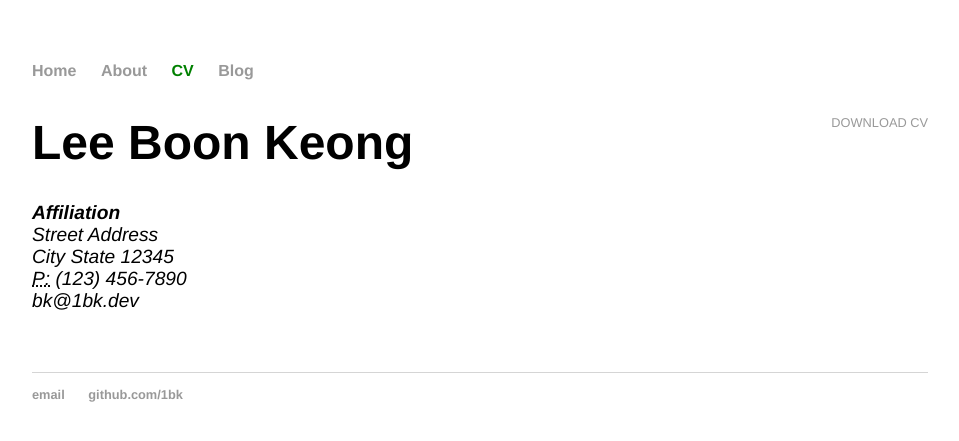
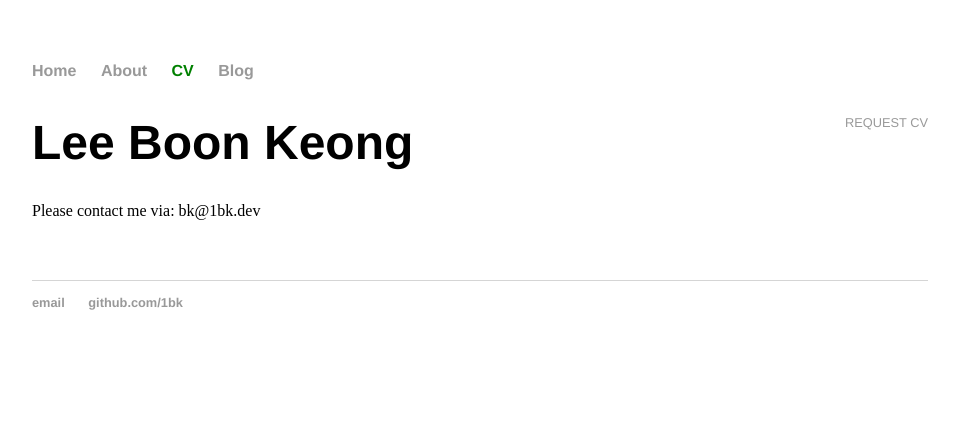
Before and after one commit to 1bk/1bk.github.io, a Jekyll site: the page built from cv/index.html, in a window 1280 px wide. Shown: the top 441 px of the page, without its empty margins (160-1119 px from the left). Built offline with Jekyll 4.4.1, drawn with Linux system fonts in a browser that asks for light colours.

Commit message:
Update cv page contents

```diff
--- a/cv/index.html
+++ b/cv/index.html
@@ -4,14 +4,15 @@ title: CV of Lee Boon Keong
 ---
 
 <div class="cv">
-  <a href="#" class="download" title="Download CV as PDF">Download CV</a>
+<!--  <a href="#" class="download" title="Download CV as PDF">Download CV</a>			-->
+  <a href="mailto:bk@1bk.dev" class="download" title="Request CV as PDF">Request CV</a>
     <h1>Lee Boon Keong</h1>
-      <address>
-        <strong>Affiliation</strong><br>
-        Street Address<br>
-        City State 12345<br>
-        <abbr title="phone">P:</abbr> (123) 456-7890<br>
-        <span class="obfuscate">bk@1bk.dev</span>
+<!--      <address>-->
+<!--        <strong>Affiliation</strong><br>-->
+<!--        Street Address<br>-->
+<!--        City State 12345<br>-->
+<!--        <abbr title="phone">P:</abbr> (123) 456-7890<br>-->
+        Please contact me via: <span class="obfuscate">bk@1bk.dev</span>
       </address>
 <!--
     <h2>Select Publications</h2>
```
